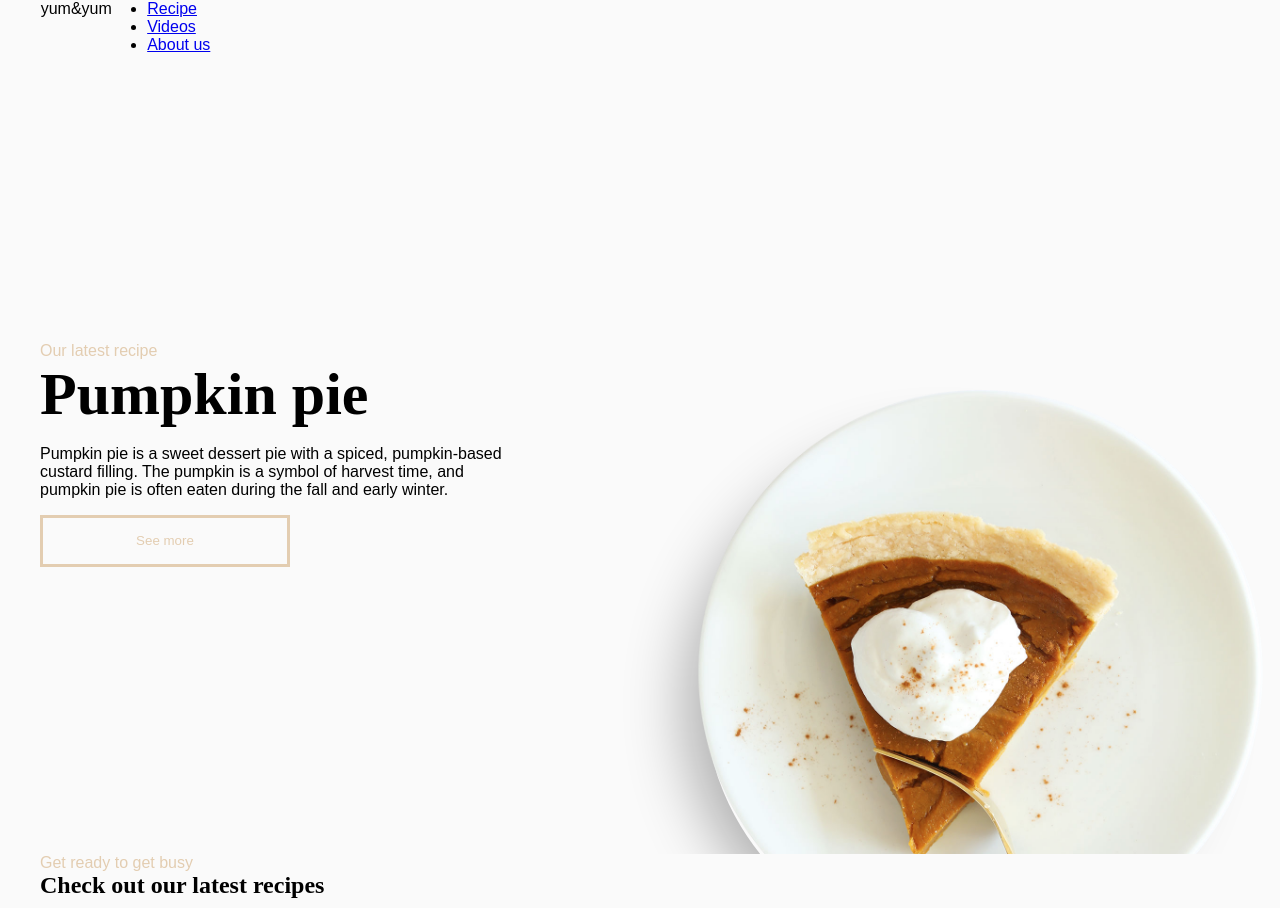
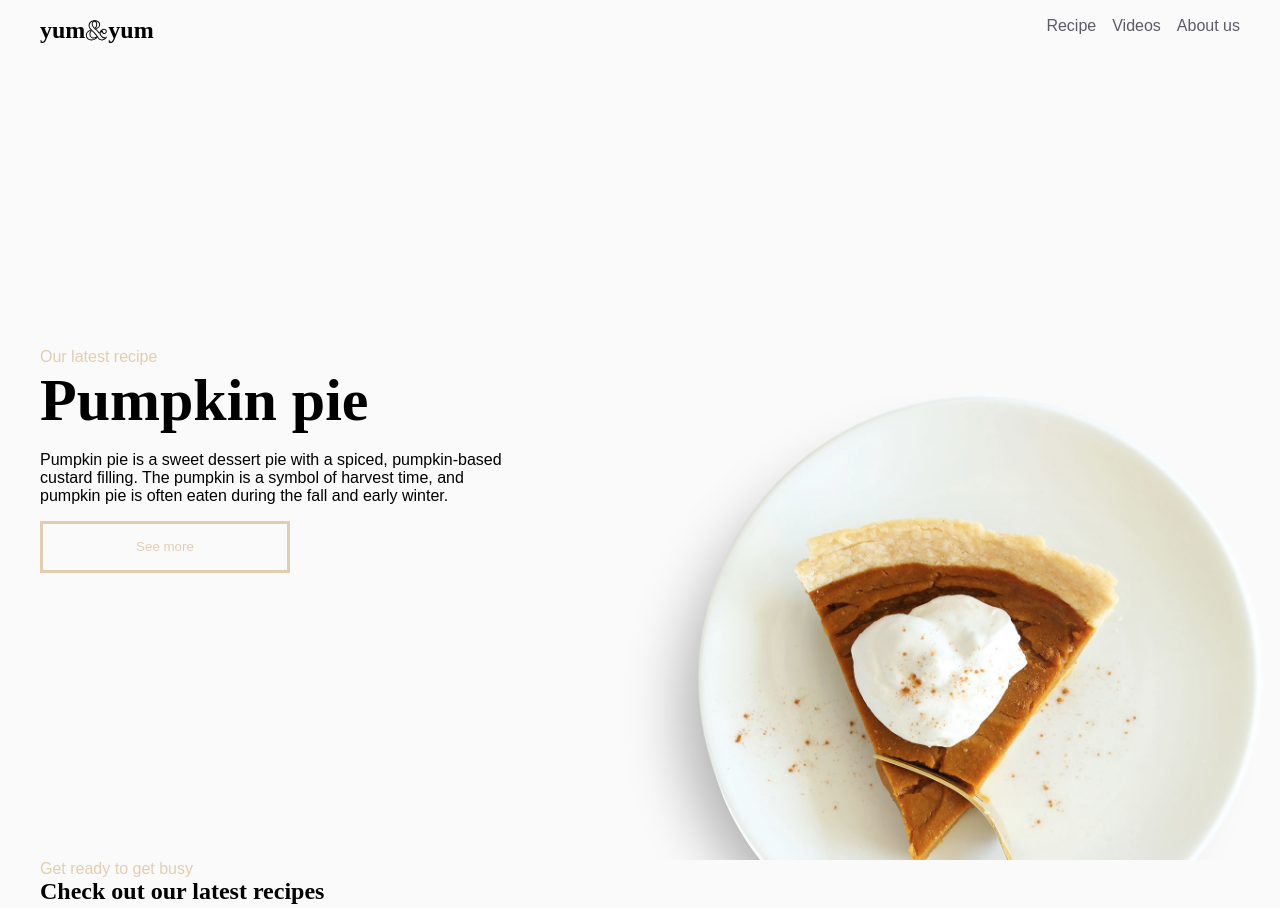
Before and after one commit to EidurK/hop1-vef1, a website: page index.html in a window 1280 px wide. Shown: the top 908 px of the page. Drawn offline with Linux system fonts and the light colour scheme; a web font is replaced by a local one.

Commit message:
Navigation búið

```diff
--- a/index.html
+++ b/index.html
@@ -13,7 +13,9 @@
       <nav class="wrapper-nav">
         <div class="content">
           <div class="logo">
-            <p>yum&yum</p>
+            <h2>yum</h2>
+            <img src="myndir/logo.svg" alt="">
+            <h2>yum</h2>
           </div>
           <div class="links">
             <ul>
--- a/styles.scss
+++ b/styles.scss
@@ -14,3 +14,5 @@
 // specific sections
 @import './styles/Hero';
 @import './styles/Content-section';
+@import './styles/Navigation';
+@import './styles/logo';
--- /dev/null
+++ b/styles/Navigation.scss
@@ -0,0 +1,27 @@
+.wrapper-nav{
+  height: 60px;
+  position: sticky;
+  top: 0;
+  z-index: 100;
+  background-color: var(--background-primary);
+}
+
+.wrapper-nav>.content{
+  display: flex;
+  justify-content: space-between;
+}
+
+.wrapper-nav .links> ul{
+  display: flex;
+  list-style-type: none;
+  gap: var(--spacing);
+}
+
+
+.wrapper-nav .links> ul li{
+  display: inline;
+}
+.wrapper-nav .links> ul li a{
+  color: var(--text-color-base);
+  text-decoration: none;
+}
--- /dev/null
+++ b/styles/logo.scss
@@ -0,0 +1,4 @@
+.logo{
+  display: flex;
+  flex-direction: row;
+}
```
Also changed, not shown: myndir/logo.svg (added), style.css, 1 other file.
